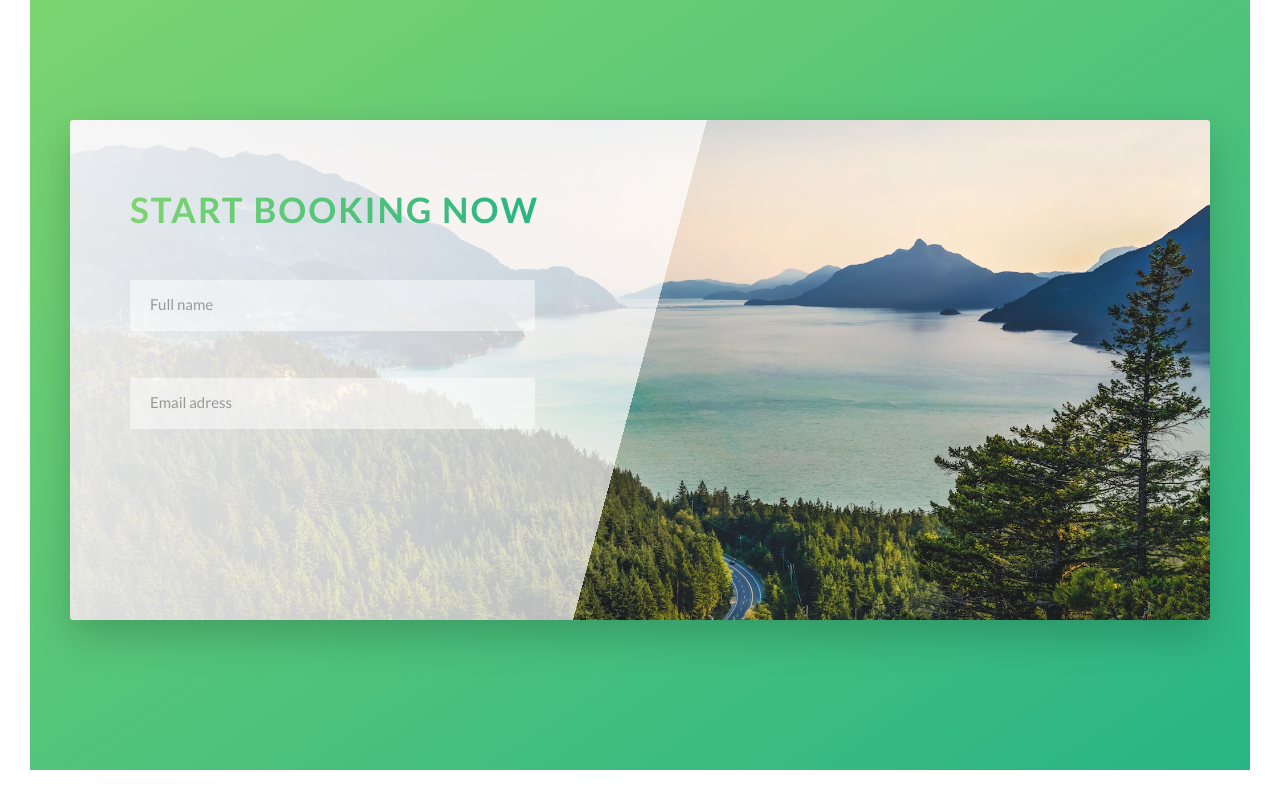
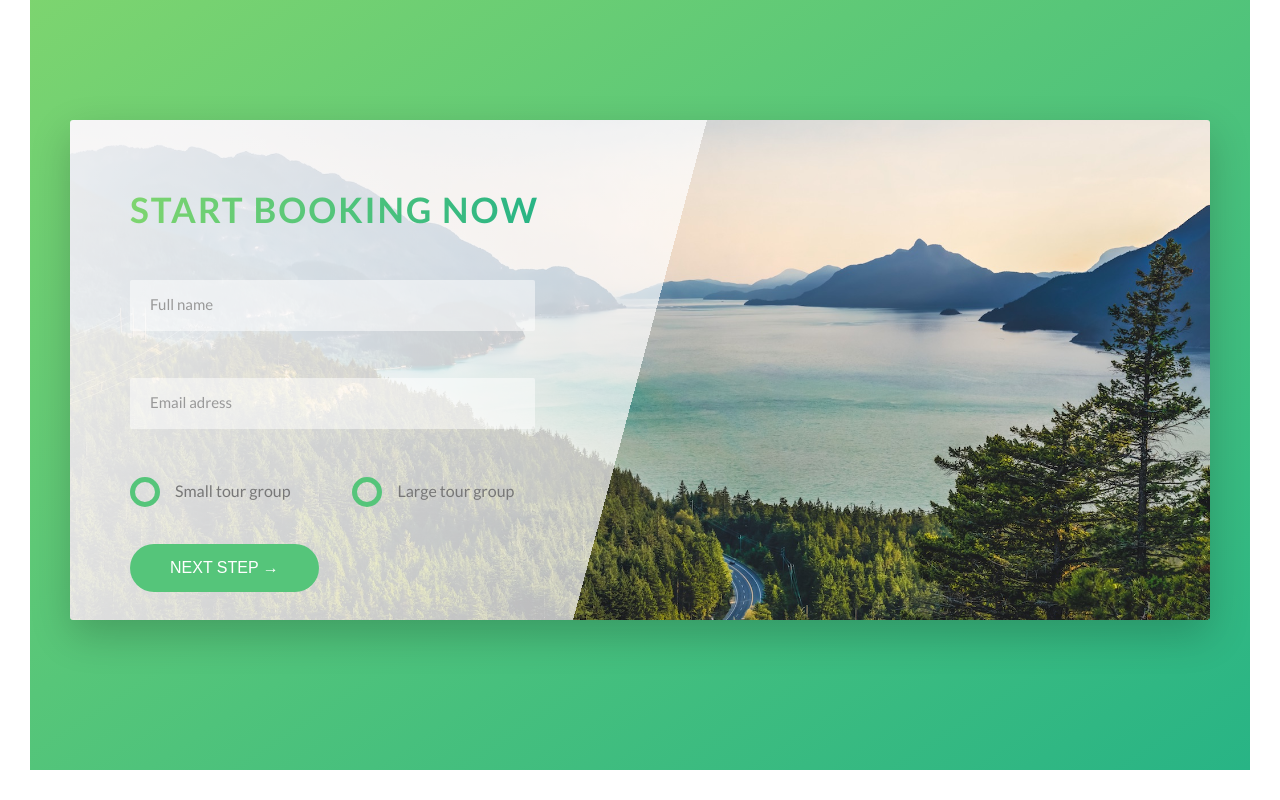
Before and after one commit to volkancetindag/NaTours, a website: page index.html in a window 1280 px wide. Shown: the part 4712-5512 px from the top of the page. Drawn offline with Linux system fonts and the light colour scheme.

Commit message:
Section Book -2
Section Book was completed

```diff
--- a/index.html
+++ b/index.html
@@ -285,7 +285,29 @@
                                 </div>
                                 <div class="form__group">
                                     <input type="email" class="form__input" id="email" placeholder="Email adress" required>
-                                    <label for="email" class="form__label"> Email adress</label>
+                                    <label for="email" class="form__label">
+                                        <span class="form__radio-button"></span>
+                                        Email adress
+                                    </label>
+                                </div>
+                                <div class="form__group u-margin-bottom-medium">
+                                  <div class="form__radio-group">
+                                      <input type="radio" class="form__radio-input" id="small" name="size">
+                                      <label for="small" class="form__radio-label">
+                                          <span class="form__radio-button"></span>
+                                          Small tour group
+                                      </label>
+                                  </div>
+                                    <div class="form__radio-group">
+                                        <input type="radio" class="form__radio-input" id="large" name="size">
+                                        <label for="large" class="form__radio-label">
+                                            <span class="form__radio-button"></span>
+                                            Large tour group
+                                        </label>
+                                    </div>
+                                </div>
+                                <div class="form__group">
+                                    <button class="btn btn--green">Next step &rarr;</button>
                                 </div>
                             </form>
                         </div>
--- a/sass/base/_utilities.scss
+++ b/sass/base/_utilities.scss
@@ -1,18 +1,18 @@
 .u-center-text{
-  text-align: center;
+  text-align: center !important;
 }
 .u-margin-bottom-big{
-  margin-bottom: 8rem;
+  margin-bottom: 8rem !important;
 }
 .u-margin-bottom-medium{
-  margin-bottom: 4rem;
+  margin-bottom: 4rem !important;
 }
 .u-margin-bottom-small{
-  margin-bottom: 1.5rem;
+  margin-bottom: 1.5rem !important;
 }
 .u-margin-top-big{
-  margin-top: 8rem;
+  margin-top: 8rem !important;
 }
 .u-margin-top-huge{
-  margin-top: 20rem;
+  margin-top: 20rem !important;
 }
--- a/sass/components/_button.scss
+++ b/sass/components/_button.scss
@@ -1,4 +1,5 @@
 .btn{
+  &,
   &:link,
   &:visited{
     text-transform: uppercase;
@@ -9,6 +10,12 @@
     transition: all .2s;
     position: relative;
     font-size: $default-font-size;
+
+    //Change for the <button> element
+    border: none;
+    cursor: pointer;
+
+
   }
 
   &:hover{
@@ -20,7 +27,9 @@
     }
   }
 
-  &:active{
+  &:active,
+  &:focus{
+    outline: none;
     transform: translateY(-.1rem);
     box-shadow: 0 .5rem 1rem rgba($color-black,.2);
   }
--- a/sass/components/_form.scss
+++ b/sass/components/_form.scss
@@ -13,6 +13,7 @@
     border-bottom: 3px solid transparent;
     width: 90%;
     display: block;
+    transition: all .3s;
 
     &:focus{
       outline: none;
@@ -42,4 +43,46 @@
     visibility: hidden;
     transform: translateY(-4rem);
   }
+
+  &__radio-group{
+    width: 49%;
+    display: inline-block;
+  }
+  &__radio-input{
+     display: none;
+  }
+  &__radio-label{
+    font-size: $default-font-size;
+    cursor: pointer;
+    position: relative;
+    padding-left: 4.5rem;
+  }
+  &__radio-button{
+    height: 3rem;
+    width: 3rem;
+    border: 5px solid $color-primary;
+    border-radius: 50%;
+    display: inline-block;
+    position: absolute;
+    left: 0;
+    top: -.4rem;
+    &::after{
+      content: "";
+      display: block;
+      height: 1.3rem;
+      width: 1.3rem;
+      border-radius: 50%;
+      position: absolute;
+      top: 50%;
+      left: 50%;
+      transform: translate(-50%,-50%);
+      background-color: $color-primary;
+      opacity: 0;
+      transition: opacity .2s;
+    }
+  }
+
+  &__radio-input:checked ~ &__radio-label &__radio-button::after{
+    opacity: 1;
+  }
 }
```
Also changed, not shown: css/style.css.
